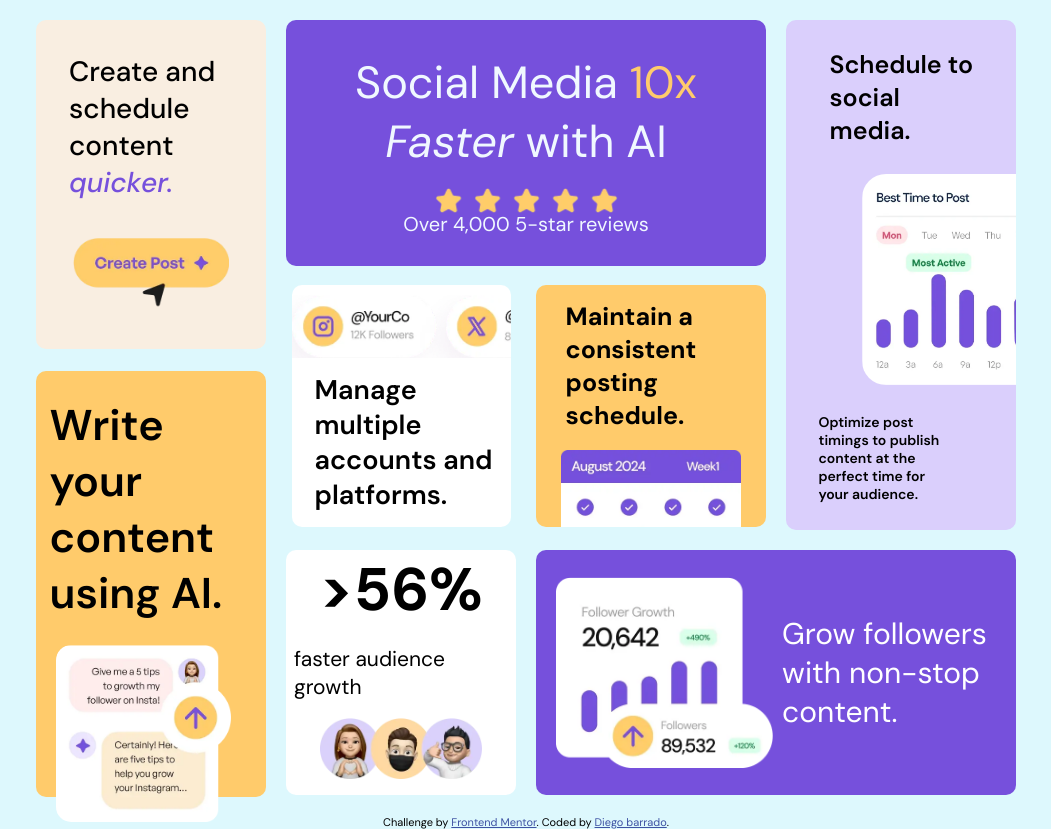
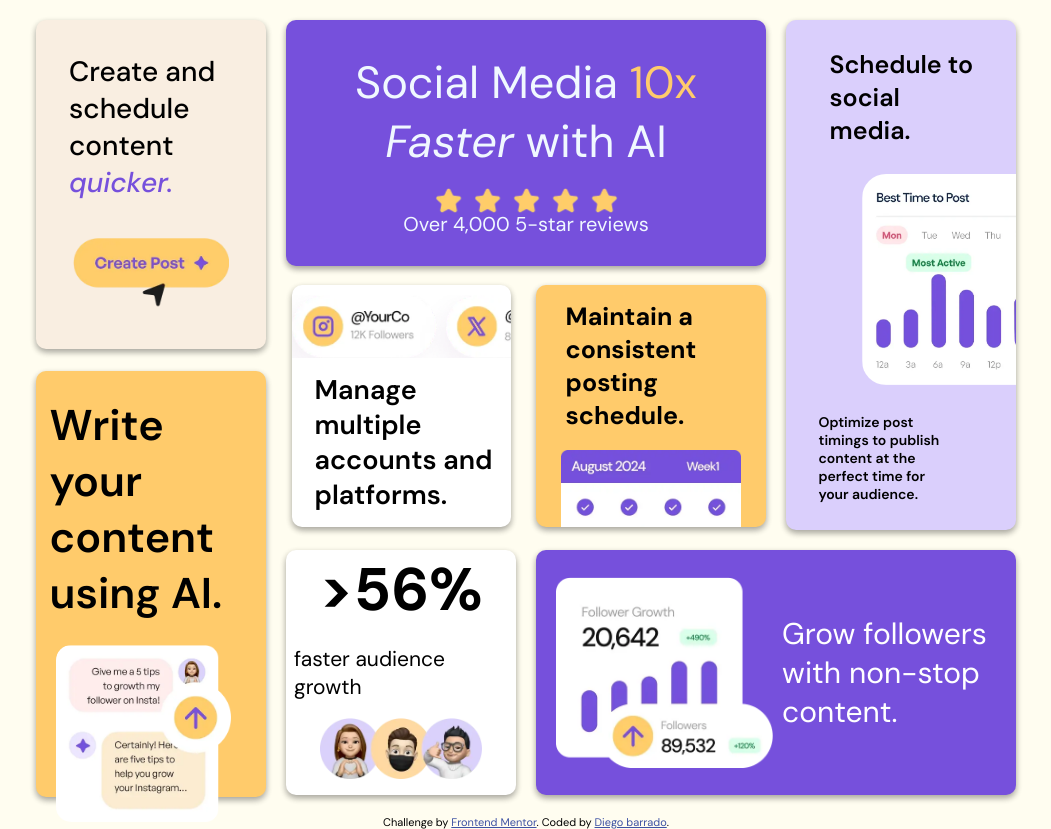
Before and after one commit to Barrrado/BENTO-GRID, a website: page index.html in a window 1280 px wide. Shown: the whole page, without its empty margins (154-1205 px from the left). Drawn offline with Linux system fonts and the light colour scheme.

Commit message:
Atualização box

```diff
--- a/src/scss/main.scss
+++ b/src/scss/main.scss
@@ -18,7 +18,7 @@ body{
     grid-row-gap: 20px;
     margin-top: 20px;
     font-family: "DM Sans", serif;
-    background-color: hsl(189, 89%, 93%);
+    background-color: hsl(53, 100%, 97%);
 }
 img{
     width: 150px;
@@ -31,6 +31,7 @@ img{
     text-align: center;
     display: grid;
     border-radius: 10px;
+    box-shadow: rgba(0, 0, 0, 0.16) 0px 3px 6px, rgba(0, 0, 0, 0.23) 0px 3px 6px;
 }
 .conteiner{
     background-color: cores.$cor1;
```
Also changed, not shown: src/css/main.css, 1 other file.
